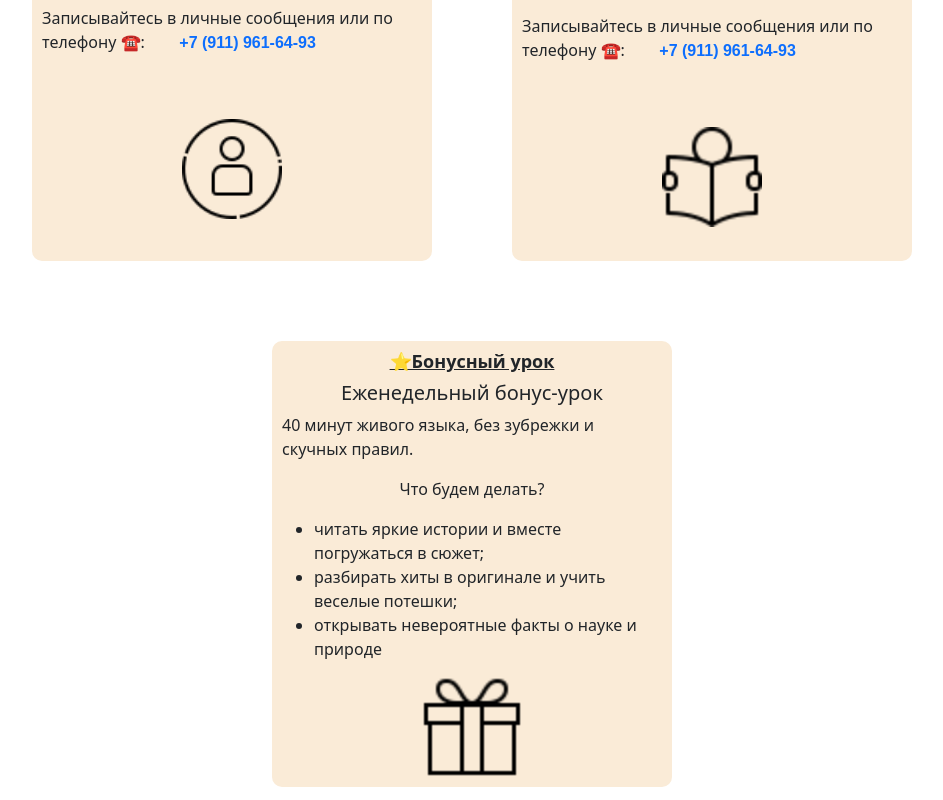
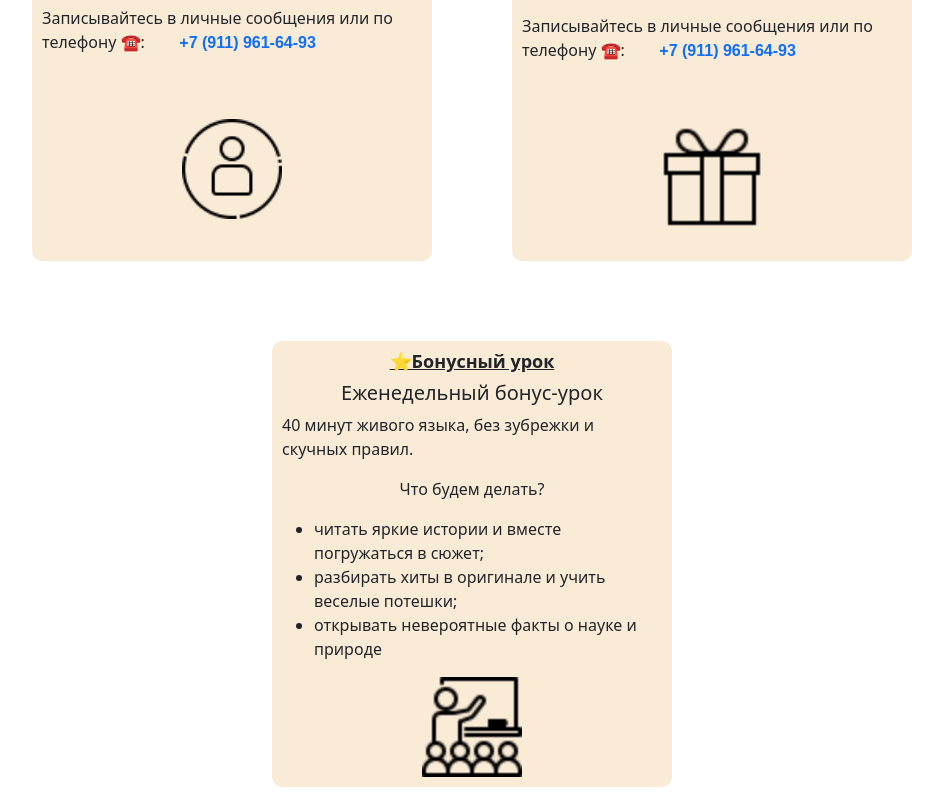
Before and after one commit to aliwal-m/sandra_2, a plain HTML site: page index.html in a window 1280 px wide. Shown: the part 2720-3520 px from the top of the page, without its empty margins (168-1111 px from the left). Drawn offline with nearby package versions, Linux system fonts and the light colour scheme.

Commit message:
Update index.html

```diff
--- a/index.html
+++ b/index.html
@@ -187,7 +187,7 @@
         <p class="end">Записывайтесь в личные сообщения или по телефону ☎:<a href="http://wa.me/79119616493" target="_blank" class="tel"> <strong>+7 (911) 961-64-93</strong></a></p>
         <br>
         <br>
-        <img src="icons8-reading-50.png" alt="" width="100px"> <br>
+        <img src="icons8-bonus-50.png" alt="" width="100px"> <br>
 
     </div>
 
@@ -202,7 +202,7 @@
             <li>открывать невероятные факты о науке и природе</li>
         </ul>
 
-        <img src="icons8-bonus-50.png" alt="" width="100px">
+        <img src="icons8-classroom-50.png" alt="" width="100px">
     </div>
 </div>
 
```
